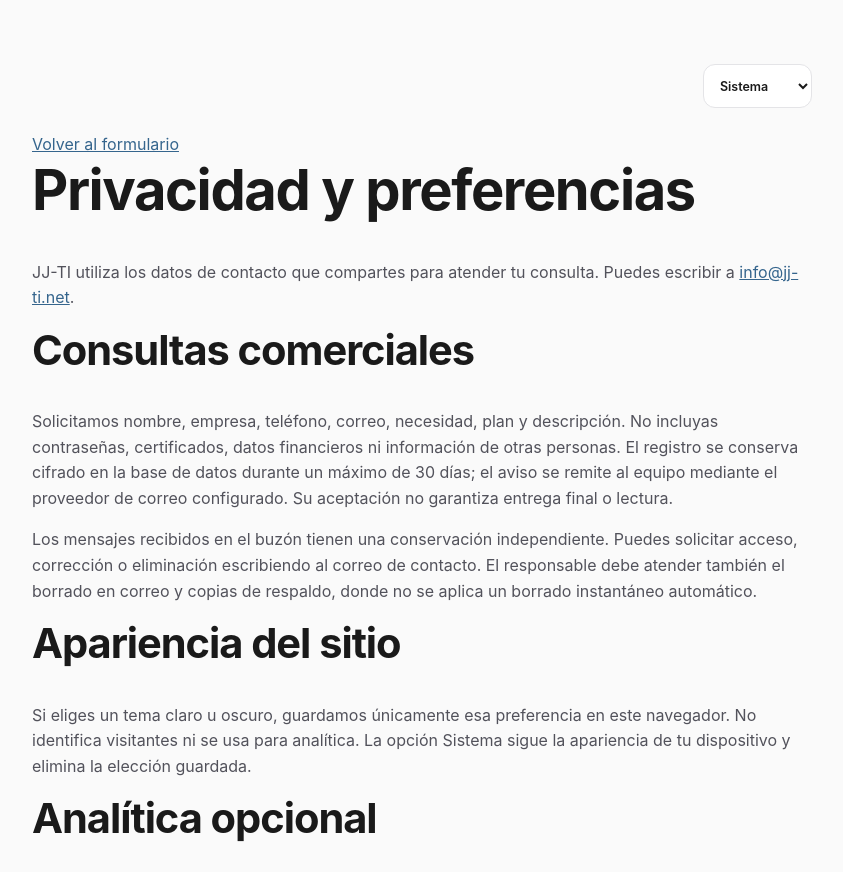
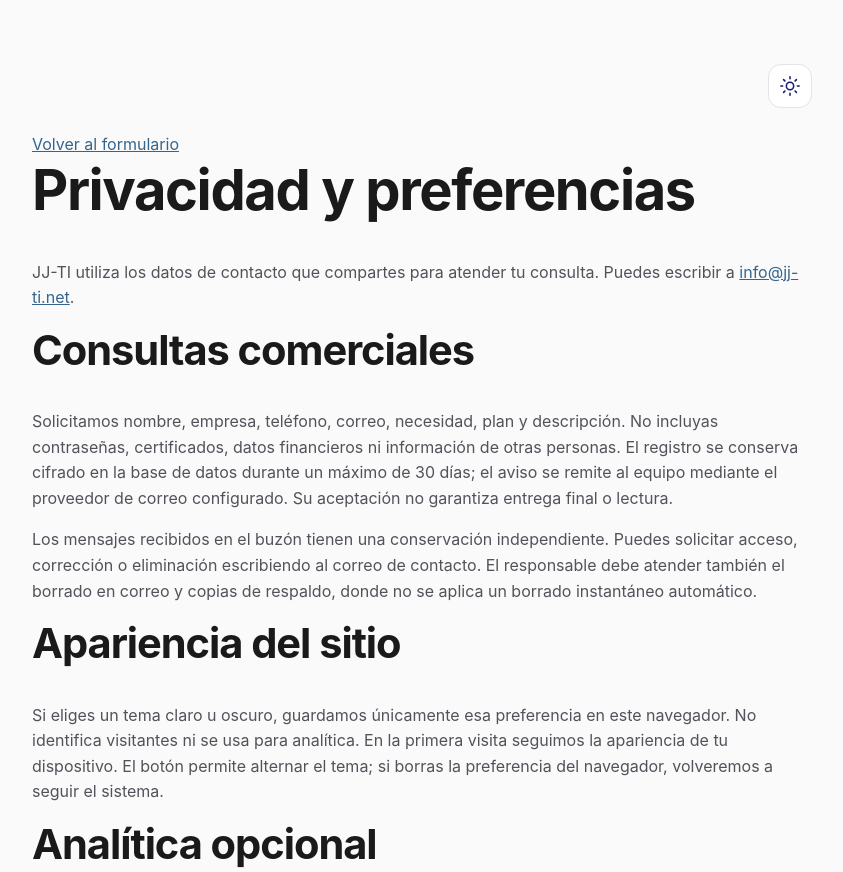
Before and after one commit to JJ-TI/jj-ti-landing, a plain HTML site: page experimental/problemas/privacidad.html in a window 1280 px wide. Shown: the top 872 px of the page, without its empty margins (218-1061 px from the left). Drawn offline with Linux system fonts and the light colour scheme.

Commit message:
preview: botón de tema junto al menú (#38)

```diff
--- a/experimental/problemas/css/theme.css
+++ b/experimental/problemas/css/theme.css
@@ -17,14 +17,33 @@
   --glass-line: #35435d;
   --glass-shadow: 0 16px 42px -24px rgba(0, 0, 0, .5);
 }
-.theme-control { display: inline-flex; align-items: center; flex-shrink: 0; }
-.theme-control select { min-height: 44px; max-width: 122px; padding: 8px 26px 8px 12px; border: 1px solid var(--color-border); border-radius: 12px; font-size: .78rem; font-weight: 600; color: var(--color-text); background: var(--color-surface); cursor: pointer; }
-.theme-control select:focus-visible { outline: 3px solid var(--color-focus); outline-offset: 3px; }
+.theme-control { flex-shrink: 0; }
+.theme-toggle {
+  display: grid;
+  place-items: center;
+  width: 44px;
+  height: 44px;
+  padding: 10px;
+  border: 1px solid var(--color-border);
+  border-radius: 13px;
+  color: var(--color-primary);
+  background: var(--color-surface);
+  box-shadow: inset 0 1px 0 rgba(255, 255, 255, .2);
+  cursor: pointer;
+  transition: background-color 180ms ease, border-color 180ms ease;
+}
+.theme-toggle svg { grid-area: 1 / 1; width: 22px; height: 22px; stroke: currentColor; stroke-width: 1.7; stroke-linecap: round; stroke-linejoin: round; transition: opacity 180ms ease, transform 180ms ease; }
+.theme-toggle .theme-moon { opacity: 0; transform: rotate(-25deg) scale(.75); }
+:root[data-theme="dark"] .theme-toggle { color: #e2c568; }
+:root[data-theme="dark"] .theme-toggle .theme-sun { opacity: 0; transform: rotate(25deg) scale(.75); }
+:root[data-theme="dark"] .theme-toggle .theme-moon { opacity: 1; transform: none; }
+.theme-toggle:hover { border-color: var(--color-secondary); background-color: var(--color-background); }
+.theme-toggle:focus-visible { outline: 3px solid var(--color-focus); outline-offset: 4px; }
 .header__inner { gap: 16px; }
 .header__inner .theme-control { margin-left: auto; order: 2; }
 .header__inner .nav-toggle { order: 3; }
 .header__inner .main-nav { order: 1; }
-.document-page > .theme-control { display: flex; justify-content: flex-end; margin-bottom: 24px; }
+.document-page > .theme-control { margin-left: auto; margin-bottom: 24px; }
 .specialties { padding-block: 22px; background: var(--color-surface); }
 .specialties .specialties__inner { display: grid; grid-template-columns: repeat(5, minmax(0, 1fr)); gap: 12px; min-height: 0; overflow: visible; white-space: normal; padding-block: 0; }
 .specialty-link { display: flex; align-items: center; gap: 12px; min-width: 0; padding: 14px 12px; border: 1px solid var(--color-border); border-radius: 16px; color: var(--color-text); background: var(--color-background); font-size: .68rem; line-height: 1.5; letter-spacing: .035em; transition: border-color 180ms ease, background-color 180ms ease; }
--- a/experimental/problemas/js/theme.js
+++ b/experimental/problemas/js/theme.js
@@ -11,7 +11,11 @@
     root.classList.add('theme-changing');
     if (cleanup !== null) cancelAnimationFrame(cleanup);
     root.dataset.theme = preference === 'system' ? (system.matches ? 'dark' : 'light') : preference;
-    document.querySelectorAll('[data-theme-select]').forEach(select => { select.value = preference; });
+    document.querySelectorAll('[data-theme-toggle]').forEach(button => {
+      const dark = root.dataset.theme === 'dark';
+      button.setAttribute('aria-pressed', String(dark));
+      button.title = dark ? 'Cambiar a modo claro' : 'Cambiar a modo oscuro';
+    });
     cleanup = requestAnimationFrame(() => {
       cleanup = requestAnimationFrame(() => { root.classList.remove('theme-changing'); cleanup = null; });
     });
@@ -20,10 +24,10 @@
   };
   apply();
   document.addEventListener('DOMContentLoaded', () => {
-    document.querySelectorAll('[data-theme-select]').forEach(select => {
-      select.closest('.theme-control').hidden = false;
-      select.addEventListener('change', () => {
-        preference = valid(select.value);
+    document.querySelectorAll('[data-theme-toggle]').forEach(button => {
+      button.hidden = false;
+      button.addEventListener('click', () => {
+        preference = root.dataset.theme === 'dark' ? 'light' : 'dark';
         try {
           if (preference === 'system') localStorage.removeItem(key);
           else localStorage.setItem(key, preference);
--- a/experimental/problemas/privacidad.html
+++ b/experimental/problemas/privacidad.html
@@ -13,7 +13,7 @@
 </head>
 <body data-page="privacidad">
 <main class="container document-page">
-<label class="theme-control" hidden><span class="sr-only">Apariencia</span><select aria-label="Apariencia" data-theme-select><option value="system">Sistema</option><option value="light">Claro</option><option value="dark">Oscuro</option></select></label>
+<button type="button" class="theme-control theme-toggle" data-theme-toggle aria-label="Modo oscuro" aria-pressed="false" title="Cambiar a modo oscuro" hidden><svg class="theme-sun" viewBox="0 0 24 24" fill="none" aria-hidden="true"><circle cx="12" cy="12" r="4"></circle><path d="M12 2v2m0 16v2M2 12h2m16 0h2M5 5l1.4 1.4m11.2 11.2L19 19M5 19l1.4-1.4M17.6 6.4 19 5"></path></svg><svg class="theme-moon" viewBox="0 0 24 24" fill="none" aria-hidden="true"><path d="M20.5 13.2A8.6 8.6 0 0 1 10.8 3.5a8.7 8.7 0 1 0 9.7 9.7Z"></path></svg></button>
 <a href="index.html#diagnostico">Volver al formulario</a>
 <h1>Privacidad y preferencias</h1>
 <p>JJ-TI utiliza los datos de contacto que compartes para atender tu consulta. Puedes escribir a <a href="mailto:info@jj-ti.net" data-track="contact-email">info@jj-ti.net</a>.</p>
@@ -21,7 +21,7 @@
 <p>Solicitamos nombre, empresa, teléfono, correo, necesidad, plan y descripción. No incluyas contraseñas, certificados, datos financieros ni información de otras personas. El registro se conserva cifrado en la base de datos durante un máximo de 30 días; el aviso se remite al equipo mediante el proveedor de correo configurado. Su aceptación no garantiza entrega final o lectura.</p>
 <p>Los mensajes recibidos en el buzón tienen una conservación independiente. Puedes solicitar acceso, corrección o eliminación escribiendo al correo de contacto. El responsable debe atender también el borrado en correo y copias de respaldo, donde no se aplica un borrado instantáneo automático.</p>
 <h2>Apariencia del sitio</h2>
-<p>Si eliges un tema claro u oscuro, guardamos únicamente esa preferencia en este navegador. No identifica visitantes ni se usa para analítica. La opción Sistema sigue la apariencia de tu dispositivo y elimina la elección guardada.</p>
+<p>Si eliges un tema claro u oscuro, guardamos únicamente esa preferencia en este navegador. No identifica visitantes ni se usa para analítica. En la primera visita seguimos la apariencia de tu dispositivo. El botón permite alternar el tema; si borras la preferencia del navegador, volveremos a seguir el sistema.</p>
 <h2>Analítica opcional</h2>
 <p>Solo después de aceptar se generan identificadores aleatorios de navegador y sesión. Medimos visitas, tiempo visible y secciones o enlaces consultados. No capturamos el texto de formularios, la dirección completa visitada, parámetros de URL, movimientos del ratón, grabaciones de pantalla ni huellas digitales. No vinculamos estos identificadores a tus datos comerciales.</p>
 <p>Los identificadores seudónimos no equivalen a personas: varios dispositivos, bloqueadores o borrar almacenamiento pueden alterar los recuentos. Una visita agrupa actividad del mismo navegador dentro de 30 minutos; una sesión corresponde a una pestaña. “Activo” indica actividad recibida en los últimos 90 segundos. Tiempo visible no demuestra atención.</p>
```
Also changed, not shown: experimental/problemas/gracias.html (+1 -1 lines), experimental/problemas/index.html (+1 -1 lines), experimental/problemas/servicios/cctv.html (+1 -1 lines), experimental/problemas/servicios/cloud-microsoft365.html (+1 -1 lines), experimental/problemas/servicios/diseno-software.html (+1 -1 lines), experimental/problemas/servicios/infraestructura-redes.html (+1 -1 lines), experimental/problemas/servicios/seguridad-continuidad.html (+1 -1 lines), experimental/problemas/servicios/soporte-ti.html (+1 -1 lines).
